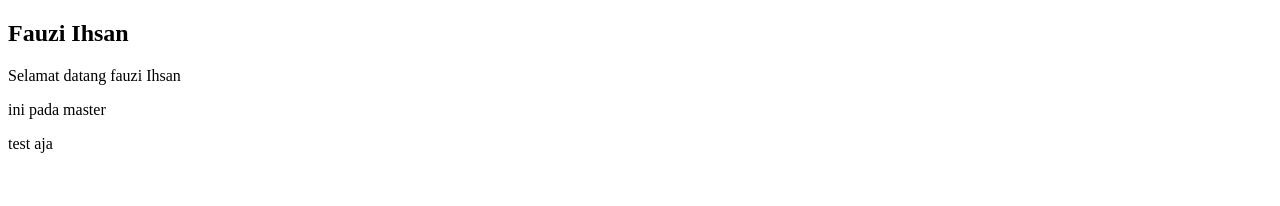
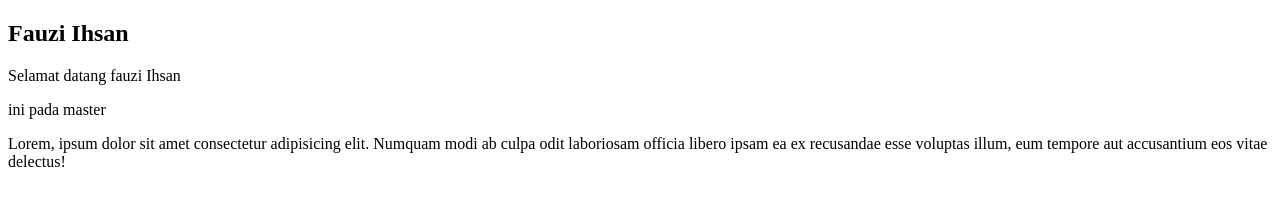
Before and after one commit to fauziihsan/vue, a plain HTML site: page index.html in a window 1280 px wide. Drawn offline with Linux system fonts and the light colour scheme.

Commit message:
menambahkan lorem

```diff
--- a/index.html
+++ b/index.html
@@ -1,5 +1,6 @@
 <!DOCTYPE html>
 <html lang="en">
+
 <head>
   <meta charset="UTF-8" />
   <meta name="viewport" content="width=device-width, initial-scale=1.0" />
@@ -13,9 +14,11 @@
     <p v-else="show">{{message2}}</p>
   </div>
   <p>ini pada master</p>
-    <p>test aja</p>
+  <p>Lorem, ipsum dolor sit amet consectetur adipisicing elit. Numquam modi ab culpa odit laboriosam officia libero
+    ipsam ea ex recusandae esse voluptas illum, eum tempore aut accusantium eos vitae delectus!</p>
 
   <script src="assets/vendor/vue.js"></script>
   <script src="assets/js/app.js"></script>
 </body>
+
 </html>
```
Lines whose indentation alone changed are shown as unchanged.
